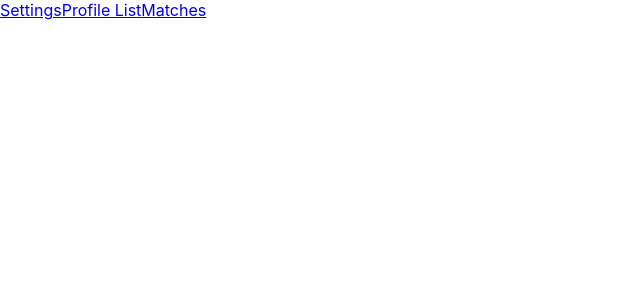
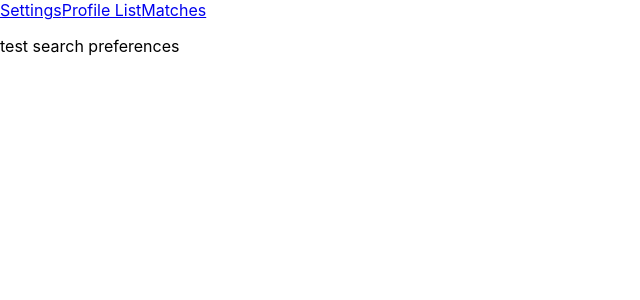
Before and after one commit to swesterveld/codaisseur-project-cowbell, a React (Create React App) app: page /settings/filters in a window 1280 px wide. Shown: the top 300 px of the page, without its empty margins (0-640 px from the left). Built offline with nearby package versions, Linux system fonts and the light colour scheme.

Commit message:
added inbetween screen for user settings, with buttons for search preferences, view/edit profile and misc settings

```diff
--- a/src/App.js
+++ b/src/App.js
@@ -6,6 +6,7 @@ import SettingsContainer from './components/SettingsContainer';
 import MatchesContainer from './components/MatchesContainer';
 import HeaderContainer from './components/HeaderContainer';
 import ProfileCardContainer from './components/ProfileCardContainer';
+import SearchPreferencesContainer from './components/SearchPreferencesContainer';
 
 class App extends Component {
   render() {
@@ -15,6 +16,8 @@ class App extends Component {
         <Route exact path="/" component={ProfileBrowserContainer} />
         <Route exact path="/profile-list" component={ProfileBrowserContainer} />
         <Route exact path="/settings" component={SettingsContainer} />
+        <Route exact path="/settings/profile" component={ProfileCardContainer} />
+        <Route exact path="/settings/filters" component={SearchPreferencesContainer} />
         <Route exact path="/matches" component={MatchesContainer} />
         <Route exact path="/matches/:userId" component={ProfileCardContainer} />
       </div>
--- a/src/components/MatchEntry.js
+++ b/src/components/MatchEntry.js
@@ -1,7 +1,6 @@
 import React, { Component } from 'react'
 
 class MatchEntry extends Component {
-  state = {  }
   render() {
     return ( <li>
       <p>{this.props.profile.name}</p>
--- a/src/components/MatchPopup.js
+++ b/src/components/MatchPopup.js
@@ -4,7 +4,6 @@ import './MatchPopup.css';
 // import PropTypes from 'prop-types';
 
 class MatchPopup extends Component {
-  state = {  }
   render() {
     return ( this.props.matchedProfile && <div className="main-div">
       <img src={this.props.currentProfile.pictureURL} alt="your profile"></img>
--- /dev/null
+++ b/src/components/SearchPreferences.js
@@ -0,0 +1,11 @@
+import React, { Component } from 'react'
+
+class SearchPreferences extends Component {
+  render() {
+    return ( <div>
+      <p>test search preferences</p>
+    </div> );
+  }
+}
+
+export default SearchPreferences;
--- /dev/null
+++ b/src/components/SearchPreferencesContainer.js
@@ -0,0 +1,11 @@
+import React, { Component } from 'react'
+import SearchPreferences from './SearchPreferences';
+
+class SearchPreferencesContainer extends Component {
+  state = {  }
+  render() {
+    return ( <SearchPreferences /> );
+  }
+}
+
+export default SearchPreferencesContainer;
--- a/src/components/Settings.js
+++ b/src/components/Settings.js
@@ -1,16 +1,12 @@
 import React, { Component } from 'react'
-import ProfileCardsContainer from './ProfileCardContainer';
+import {Link} from 'react-router-dom';
 
 class Settings extends Component {
   render() {
     return ( <div>
-      <ProfileCardsContainer profile={this.props.profile} match={this.props.match} />
-      <button>Edit details</button>
-      <form>
-        <p>Add filter</p>
-        <input type="list" />
-        <input type="submit" />
-      </form>
+      <button><Link to="/settings/filters">Search preferences</Link></button>
+      <button><Link to="/settings/profile">Edit profile</Link></button>
+      <button><Link to="/settings/detailed-settings">Settings</Link></button>
     </div> );
   }
 }
--- a/src/components/SettingsContainer.js
+++ b/src/components/SettingsContainer.js
@@ -5,16 +5,8 @@ import {connect} from 'react-redux';
 class SettingsContainer extends Component {
   state = {  }
   render() {
-    return ( <Settings profile={this.props.profiles[this.props.currentUserId]} match={this.props.match} /> );
+    return ( <Settings /> );
   }
 }
 
-const mapStateToProps = (state) => {
-  return {
-    profiles: state.profiles,
-    currentUserId: state.currentUserId,
-  }
-}
-
-// ipv `null` zullen hier actions kunnen komen om filters toe te voegen of properties te wijzigen van huidige user
-export default connect(mapStateToProps, null)(SettingsContainer);
+export default SettingsContainer;
```
